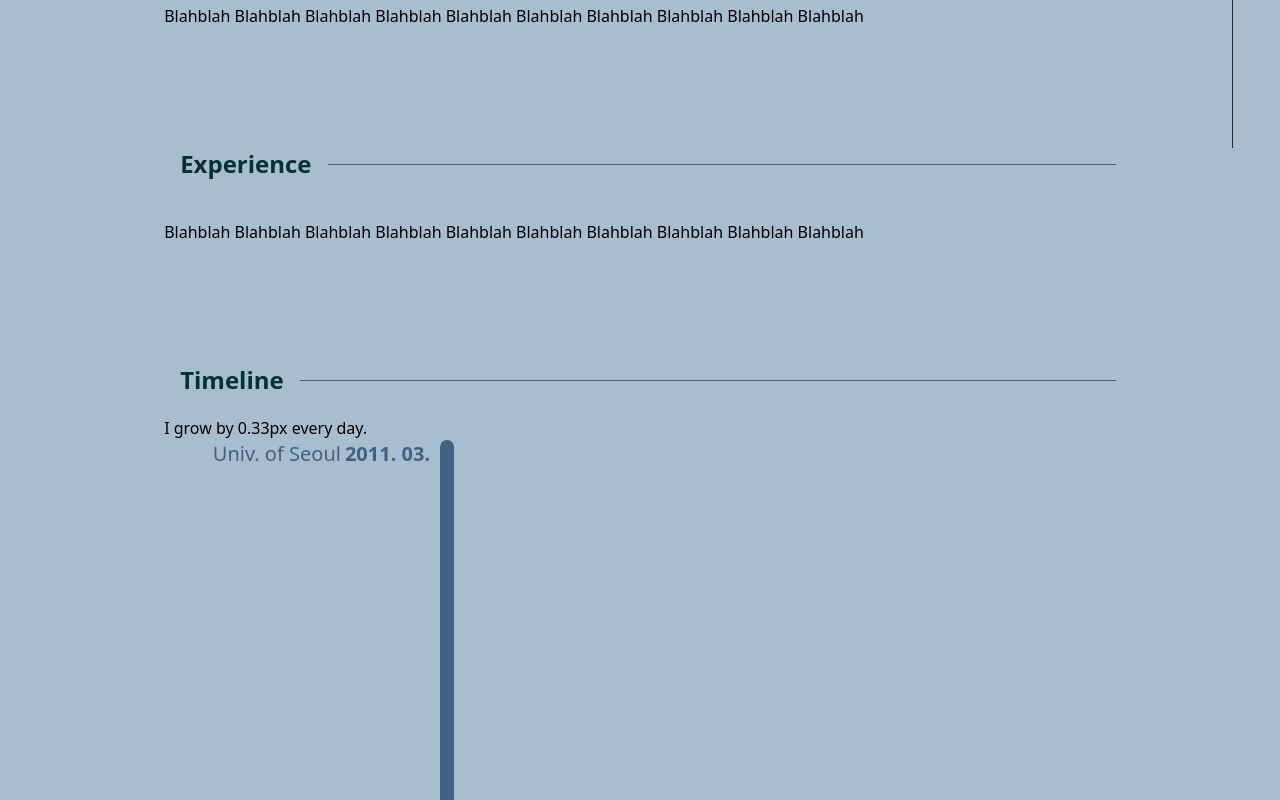
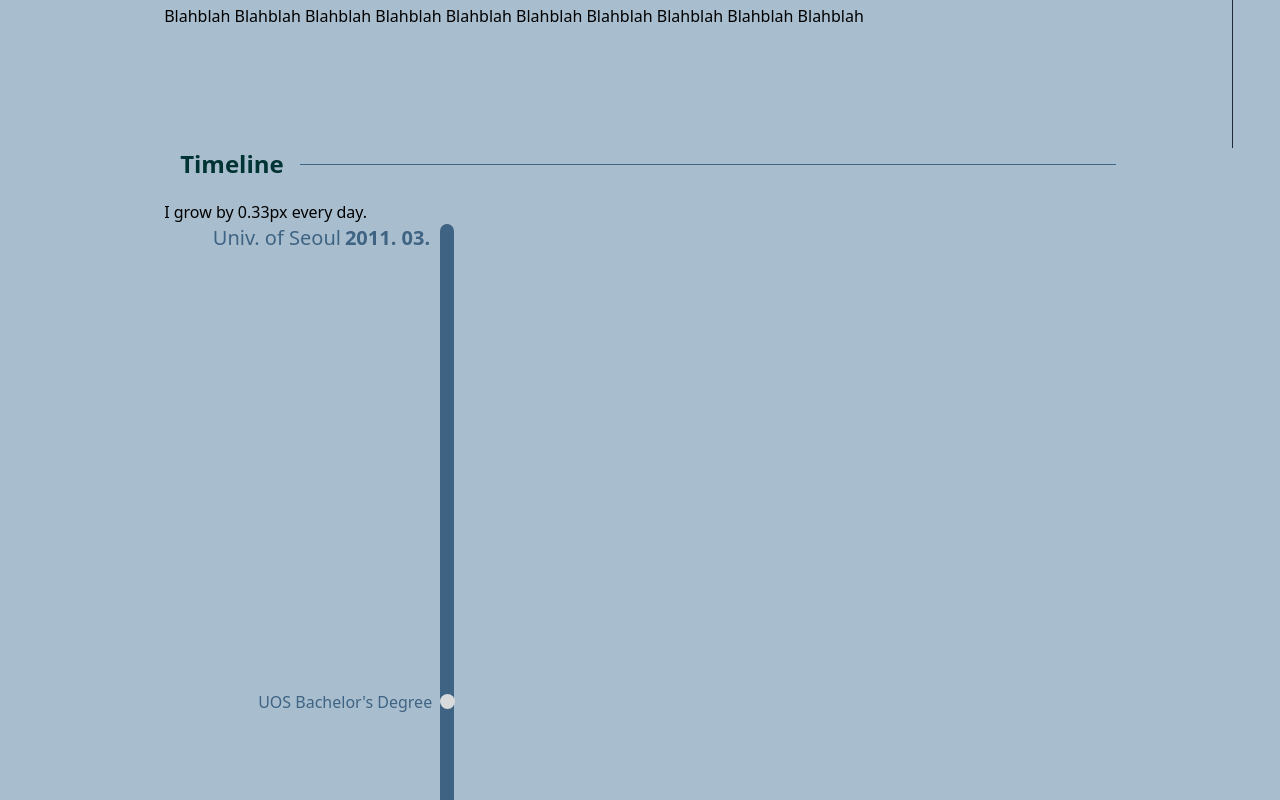
Before and after one commit to yildbs/portfolio, a React (Vite) app: page / in a window 1280 px wide. Shown: the part 620-1420 px from the top of the page. Built offline with nearby package versions, Linux system fonts and the light colour scheme; the HTML template or start-up script is replaced by a standard one.

Commit message:
fix timeline height

```diff
--- a/src/App.tsx
+++ b/src/App.tsx
@@ -26,11 +26,11 @@ const App: React.FC = () => {
           </div>
 
           <div className="flex h-fit px-10 py-10">
-            <Experience />
+            <Timeline history={history} />
           </div>
 
           <div className="flex h-fit px-10 py-10">
-            <Timeline history={history} />
+            <Experience history={history}/>
           </div>
         </main>
       </div>
--- a/src/components/contents/Experience.tsx
+++ b/src/components/contents/Experience.tsx
@@ -1,7 +1,9 @@
 import Content from "./Content";
 import Title from "./Title";
+import { AffiliationHistory } from "./affiliation/AffiliationHistory";
 
-export default function Experience() {
+
+export default function Experience(props: { history: AffiliationHistory[] }) {
   return (
     <>
       <div className="w-full flex float-left flex-col ">
--- a/src/components/contents/Timeline.tsx
+++ b/src/components/contents/Timeline.tsx
@@ -11,7 +11,7 @@ export default function Timeline(props: { history: AffiliationHistory[] }) {
   const widthMain = 300;
   const verticalBarWidth = 14;
   const barMargin = 10;
-  const centerLineX = widthMain - verticalBarWidth - barMargin/ 2;
+  const centerLineX = widthMain - verticalBarWidth - barMargin / 2;
   return (
     <>
       <div className="w-full flex float-left flex-col">
@@ -25,9 +25,21 @@ export default function Timeline(props: { history: AffiliationHistory[] }) {
               transform: "translate(" + centerLineX + "px, 0px)",
             }}
           ></div>
-          <div className="absolute">
+          <div
+            className="relative w-full"
+            style={{
+              height: days * pxPerDay + "px",
+            }}
+          >
             {props.history.map((affiliation, index) =>
-              affiliation.render(widthMain, verticalBarWidth, barMargin, index, timestampMin, pxPerDay)
+              affiliation.render(
+                widthMain,
+                verticalBarWidth,
+                barMargin,
+                index,
+                timestampMin,
+                pxPerDay
+              )
             )}
           </div>
         </div>
--- a/src/components/contents/affiliation/AffiliationExperience.tsx
+++ b/src/components/contents/affiliation/AffiliationExperience.tsx
@@ -175,7 +175,6 @@ export class AffiliationExperience {
               id="popup-div"
                 className={
                   "pl-1 text-primary font-bold float-right text-sm "
-                //   "flex pl-1 float-right text-primary font-extrabold text-xl "
                 }
               >
                 <p>{convertTimestampToYYYYMM(this._startTimestamp)}</p>
--- a/src/components/contents/affiliation/AffiliationHistory.tsx
+++ b/src/components/contents/affiliation/AffiliationHistory.tsx
@@ -91,7 +91,7 @@ export class AffiliationHistory {
     return (
       <>
         <div
-          className="absolute"
+          className="flex absolute"
           style={{
             width: widthMain + "px",
             height: heightMain + "px",
--- a/src/components/contents/affiliation/AffiliationVerticalBar.tsx
+++ b/src/components/contents/affiliation/AffiliationVerticalBar.tsx
@@ -8,7 +8,7 @@ export default function AffiliationVerticalBar(props: {
   return (
     <div
       id="verticalbar"
-      className={"absolute z-10 rounded-full " + props.color}
+      className={"z-10 rounded-full " + props.color}
       style={{
         width: props.circleSize + "px",
         height: props.height + "px",
```
